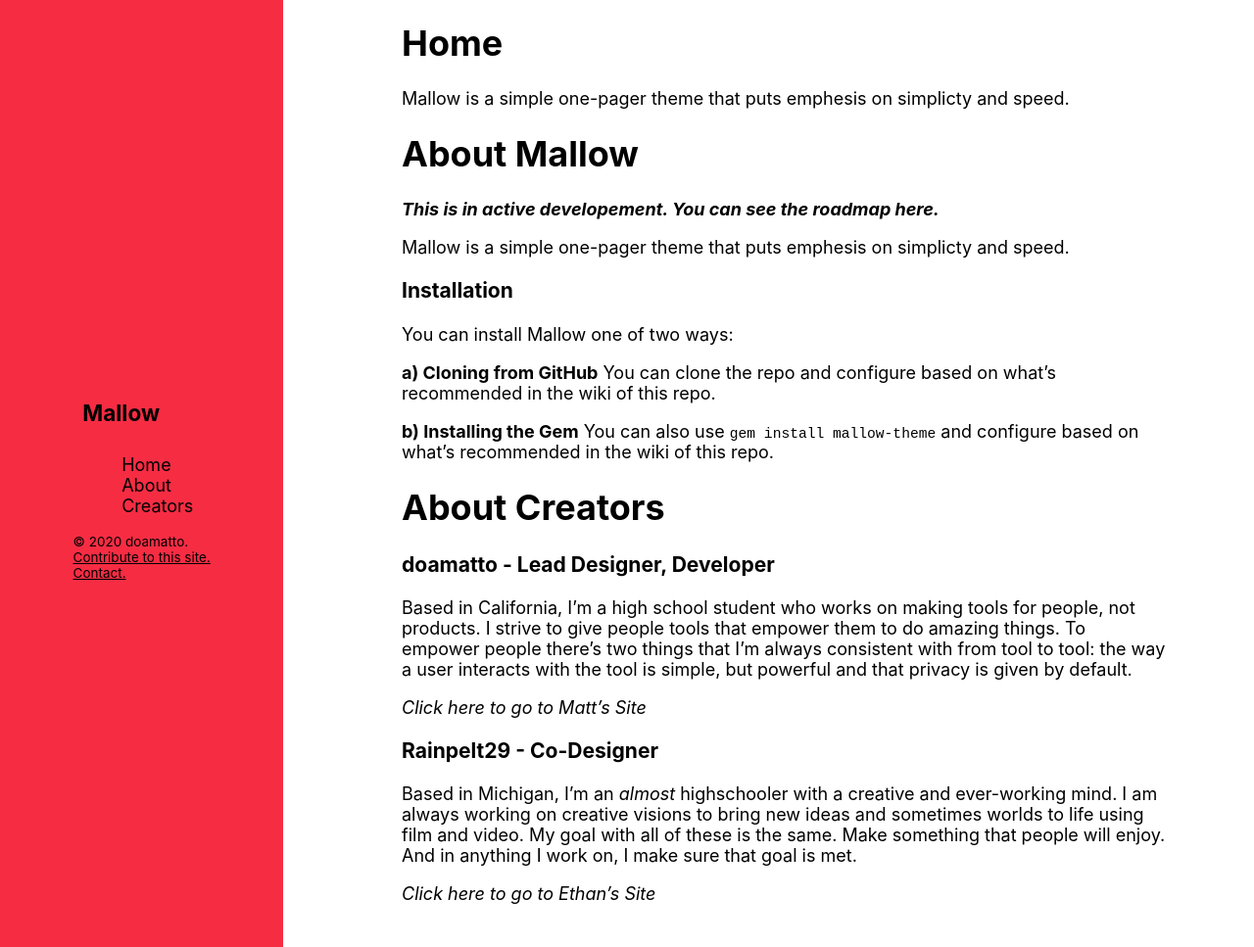
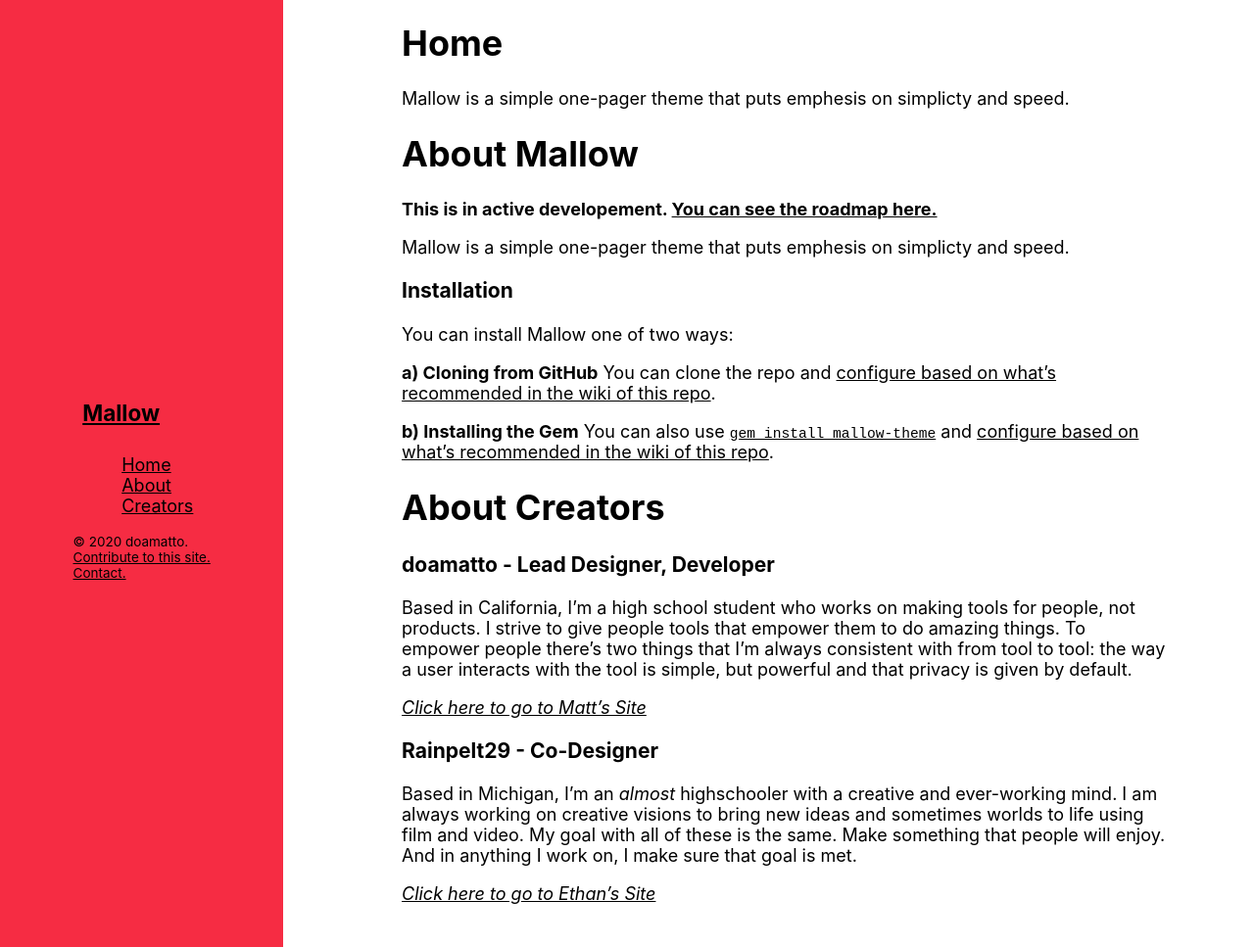
Before and after one commit to doamatto/mallow-theme, a Jekyll site: the page built from index.md, in a window 1280 px wide and 967 px high. Shown: the whole window at 98% size. Built offline with Jekyll 4.4.1, drawn with Linux system fonts in a browser that asks for light colours; some web fonts are replaced; our own code applies the rules of GitHub Pages for plain Markdown files.

Commit message:
More sidebar optimizations

```diff
--- a/_includes/site-sidebar.html
+++ b/_includes/site-sidebar.html
@@ -1,7 +1,7 @@
 <div class="sidebar">
     <div>
         <nav class="nav">
-            <a href="{{ '/' | relative_url }}"><h1 class="navLink" style="text-decoration: none !important;">{{ site.title }}</h1></a>
+            <a href="{{ '/' | relative_url }}"><h1 class="navLink h">{{ site.title }}</h1></a>
             <ul class="links">
                 {% for item in site.navigation %}
                     {% if item.url contains '://' %}
--- a/_sass/_theme.scss
+++ b/_sass/_theme.scss
@@ -31,6 +31,8 @@
 }
 
 // Site Header (_includes/site-header.html)
+
+.h { text-decoration: none !important; }
 .sidebar {
     height: 100%;
     width: 35vw;
@@ -54,7 +56,7 @@
 
 .navLink {
     padding: 1vh 1vh 1vh 1vh;
-    text-decoration: none;
+    text-decoration: underline;
     color: $navColour;
 }
 
@@ -63,7 +65,7 @@
 .sidebar h1 {
     font-weight: $font-bold;
     font-size: 1.25em;
-    text-decoration: none;
+    text-decoration: none !important;
 }
 
 .copyright {
@@ -99,6 +101,6 @@ body {
     display: block;
 }
 
-a { transition: color 500ms; text-decoration: none; }
+a { transition: color 500ms; text-decoration: underline; }
 hr { color: $breakColour; }
 .bold { font-weight: $font-bold; }
--- a/index.md
+++ b/index.md
@@ -8,7 +8,7 @@ Mallow is a simple one-pager theme that puts emphesis on simplicty and speed.
 
 # About Mallow
 
-_**This is in active developement. [You can see the roadmap here.](https://trello.com/b/6uBEAJwj)**_
+**This is in active developement. [You can see the roadmap here.](https://trello.com/b/6uBEAJwj)**
 
 Mallow is a simple one-pager theme that puts emphesis on simplicty and speed.
 
```
